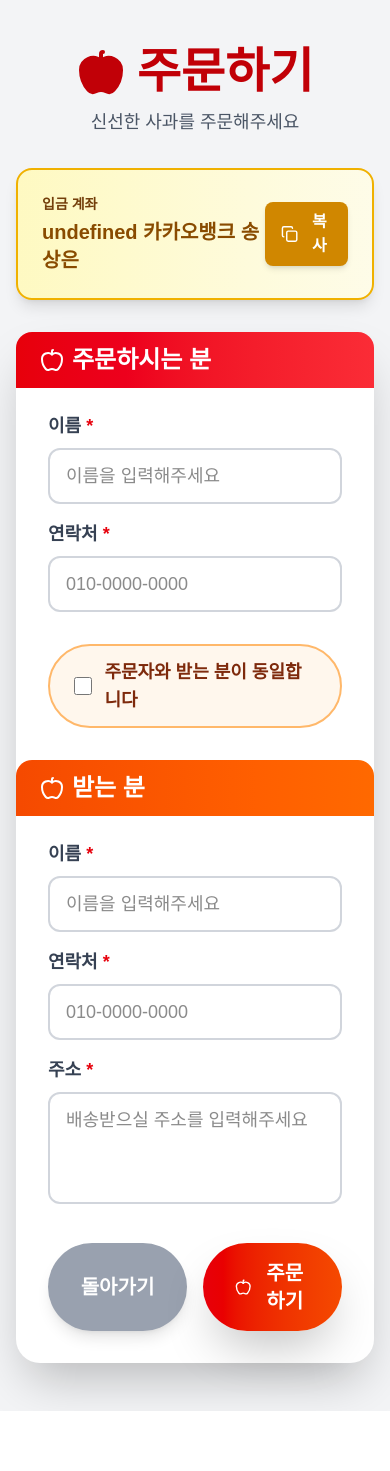
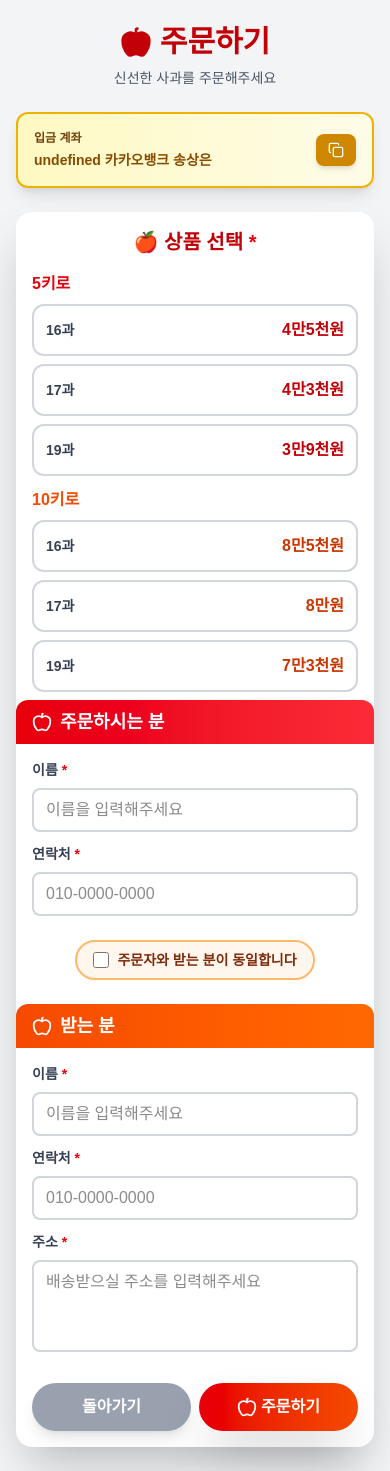
Before and after one commit to yaejin9503/apple-order-system, a Next.js app: page /order in a window 390 px wide. Before the commit the page ends 1411 px from the top, so only its background shows below. Built offline with nearby package versions, Linux system fonts and the light colour scheme.

Commit message:
chore: 스타일 수정 및 상품 추가

```diff
--- a/app/order/page.tsx
+++ b/app/order/page.tsx
@@ -8,6 +8,7 @@ export default function OrderPage() {
   const router = useRouter();
   const [isSameAsOrderer, setIsSameAsOrderer] = useState(false);
   const [copied, setCopied] = useState(false);
+  const [selectedProduct, setSelectedProduct] = useState<string>("");
   const [formData, setFormData] = useState({
     ordererName: "",
     ordererPhone: "",
@@ -61,14 +62,27 @@ export default function OrderPage() {
   const handleSubmit = async (e: React.FormEvent) => {
     e.preventDefault();
 
+    if (!selectedProduct) {
+      alert("상품을 선택해주세요!");
+      return;
+    }
+
+    // 상품 정보 파싱 (예: "5키로 16과 (4만5천원)" -> 각 부분 분리)
+    const productInfo = selectedProduct.match(
+      /(\d+키로)\s+(\d+과)\s+\(([^)]+)\)/
+    );
+    const weight = productInfo ? productInfo[1] : "";
+    const count = productInfo ? productInfo[2] : "";
+    const price = productInfo ? productInfo[3] : "";
+
     let message = "";
 
     if (isSameAsOrderer) {
       // 주문자와 받는 분이 동일한 경우
-      message = `[사과 주문 접수]\n주문자: ${formData.ordererName}\n연락처: ${formData.ordererPhone}\n주소: ${formData.address}`;
+      message = `[사과 주문 접수]\n상품: ${weight} ${count}\n가격: ${price}\n\n주문자: ${formData.ordererName}\n연락처: ${formData.ordererPhone}\n주소: ${formData.address}`;
     } else {
       // 주문자와 받는 분이 다른 경우
-      message = `[사과 주문 접수]\n주문자: ${formData.ordererName}\n주문자 연락처: ${formData.ordererPhone}\n\n받는 분: ${formData.receiverName}\n받는 분 연락처: ${formData.receiverPhone}\n주소: ${formData.address}`;
+      message = `[사과 주문 접수]\n상품: ${weight} ${count}\n가격: ${price}\n\n주문자: ${formData.ordererName}\n주문자 연락처: ${formData.ordererPhone}\n\n받는 분: ${formData.receiverName}\n받는 분 연락처: ${formData.receiverPhone}\n주소: ${formData.address}`;
     }
 
     const songPhone = process.env.NEXT_PUBLIC_SONG_PHONE || "";
@@ -88,45 +102,46 @@ export default function OrderPage() {
 
   return (
     <div
-      className="min-h-screen bg-gray-100 py-12 px-4"
+      className="min-h-screen bg-gray-100 py-6 sm:py-8 md:py-12 px-4"
       style={{ fontFamily: "'Noto Sans KR', sans-serif" }}
     >
       <div className="max-w-3xl mx-auto">
         {/* Header */}
-        <div className="text-center mb-8">
-          <h1 className="text-5xl font-black text-red-700 mb-3 flex items-center justify-center gap-3">
-            <Apple className="w-12 h-12 fill-current" />
+        <div className="text-center mb-6 sm:mb-8">
+          <h1 className="text-3xl sm:text-4xl md:text-5xl font-black text-red-700 mb-2 sm:mb-3 flex items-center justify-center gap-2 sm:gap-3">
+            <Apple className="w-8 h-8 sm:w-10 sm:h-10 md:w-12 md:h-12 fill-current" />
             주문하기
           </h1>
-          <p className="text-gray-600 text-lg font-medium">
+          <p className="text-sm sm:text-base md:text-lg text-gray-600 font-medium">
             신선한 사과를 주문해주세요
           </p>
         </div>
 
         {/* Account Info */}
-        <div className="bg-gradient-to-r from-yellow-100 to-yellow-50 border-2 border-yellow-500 rounded-2xl p-6 mb-8 shadow-lg">
-          <div className="flex items-center justify-between">
-            <div>
-              <p className="text-yellow-900 text-sm font-bold mb-1">
+        <div className="bg-gradient-to-r from-yellow-100 to-yellow-50 border-2 border-yellow-500 rounded-xl sm:rounded-2xl p-4 sm:p-6 mb-6 sm:mb-8 shadow-lg">
+          <div className="flex items-center justify-between gap-2">
+            <div className="flex-1 min-w-0">
+              <p className="text-yellow-900 text-xs sm:text-sm font-bold mb-1">
                 입금 계좌
               </p>
-              <p className="text-yellow-800 text-xl font-bold">
+              <p className="text-yellow-800 text-sm sm:text-base md:text-xl font-bold break-all">
                 {accountNumber}
               </p>
             </div>
             <button
               onClick={handleCopy}
-              className="bg-yellow-600 hover:bg-yellow-700 text-white px-4 py-2 rounded-lg font-bold transition-all duration-200 hover:scale-105 active:scale-95 flex items-center gap-2 shadow-md"
+              className="bg-yellow-600 hover:bg-yellow-700 text-white px-3 py-2 sm:px-4 sm:py-2 rounded-lg text-sm sm:text-base font-bold transition-all duration-200 hover:scale-105 active:scale-95 flex items-center gap-1 sm:gap-2 shadow-md shrink-0"
             >
               {copied ? (
                 <>
-                  <Check className="w-5 h-5" />
-                  복사됨!
+                  <Check className="w-4 h-4 sm:w-5 sm:h-5" />
+                  <span className="hidden sm:inline">복사됨!</span>
+                  <span className="sm:hidden">✓</span>
                 </>
               ) : (
                 <>
-                  <Copy className="w-5 h-5" />
-                  복사
+                  <Copy className="w-4 h-4 sm:w-5 sm:h-5" />
+                  <span className="hidden sm:inline">복사</span>
                 </>
               )}
             </button>
@@ -136,20 +151,103 @@ export default function OrderPage() {
         {/* Order Form */}
         <form
           onSubmit={handleSubmit}
-          className="bg-white rounded-3xl shadow-2xl p-8"
+          className="bg-white rounded-2xl sm:rounded-3xl shadow-2xl p-4 sm:p-6 md:p-8"
         >
+          {/* 상품 선택 */}
+          <div className="mb-6 sm:mb-8">
+            <h2 className="text-xl sm:text-2xl md:text-3xl font-black text-red-700 mb-4 sm:mb-6 text-center">
+              🍎 상품 선택 <span className="text-red-600">*</span>
+            </h2>
+
+            <div className="grid grid-cols-1 sm:grid-cols-2 gap-3 sm:gap-4">
+              {/* 5kg 상품들 */}
+              <div className="space-y-2 sm:space-y-3">
+                <h3 className="text-base sm:text-lg font-bold text-red-600 mb-2">
+                  5키로
+                </h3>
+                {[
+                  { label: "16과", price: "4만5천원" },
+                  { label: "17과", price: "4만3천원" },
+                  { label: "19과", price: "3만9천원" },
+                ].map((product) => (
+                  <button
+                    key={`5kg-${product.label}`}
+                    type="button"
+                    onClick={() =>
+                      setSelectedProduct(
+                        `5키로 ${product.label} (${product.price})`
+                      )
+                    }
+                    className={`w-full p-3 sm:p-4 rounded-xl border-2 transition-all duration-200 ${
+                      selectedProduct ===
+                      `5키로 ${product.label} (${product.price})`
+                        ? "border-red-600 bg-red-50 shadow-lg scale-105"
+                        : "border-gray-300 bg-white hover:border-red-400 hover:bg-red-50"
+                    }`}
+                  >
+                    <div className="flex justify-between items-center">
+                      <span className="text-sm sm:text-base font-bold text-gray-700">
+                        {product.label}
+                      </span>
+                      <span className="text-base sm:text-lg font-bold text-red-700">
+                        {product.price}
+                      </span>
+                    </div>
+                  </button>
+                ))}
+              </div>
+
+              {/* 10kg 상품들 */}
+              <div className="space-y-2 sm:space-y-3">
+                <h3 className="text-base sm:text-lg font-bold text-orange-600 mb-2">
+                  10키로
+                </h3>
+                {[
+                  { label: "16과", price: "8만5천원" },
+                  { label: "17과", price: "8만원" },
+                  { label: "19과", price: "7만3천원" },
+                ].map((product) => (
+                  <button
+                    key={`10kg-${product.label}`}
+                    type="button"
+                    onClick={() =>
+                      setSelectedProduct(
+                        `10키로 ${product.label} (${product.price})`
+                      )
+                    }
+                    className={`w-full p-3 sm:p-4 rounded-xl border-2 transition-all duration-200 ${
+                      selectedProduct ===
+                      `10키로 ${product.label} (${product.price})`
+                        ? "border-orange-600 bg-orange-50 shadow-lg scale-105"
+                        : "border-gray-300 bg-white hover:border-orange-400 hover:bg-orange-50"
+                    }`}
+                  >
+                    <div className="flex justify-between items-center">
+                      <span className="text-sm sm:text-base font-bold text-gray-700">
+                        {product.label}
+                      </span>
+                      <span className="text-base sm:text-lg font-bold text-orange-700">
+                        {product.price}
+                      </span>
+                    </div>
+                  </button>
+                ))}
+              </div>
+            </div>
+          </div>
+
           {/* 주문하시는 분 */}
-          <div className="mb-8">
-            <div className="bg-gradient-to-r from-red-600 to-red-500 text-white px-6 py-3 rounded-t-2xl -mx-8 -mt-8 mb-6">
-              <h2 className="text-2xl font-bold flex items-center gap-2">
-                <Apple className="w-6 h-6" />
+          <div className="mb-6 sm:mb-8">
+            <div className="bg-gradient-to-r from-red-600 to-red-500 text-white px-4 py-2 sm:px-6 sm:py-3 rounded-t-xl sm:rounded-t-2xl -mx-4 sm:-mx-6 md:-mx-8 -mt-4 sm:-mt-6 md:-mt-8 mb-4 sm:mb-6">
+              <h2 className="text-lg sm:text-xl md:text-2xl font-bold flex items-center gap-2">
+                <Apple className="w-5 h-5 sm:w-6 sm:h-6" />
                 주문하시는 분
               </h2>
             </div>
 
-            <div className="space-y-4">
+            <div className="space-y-3 sm:space-y-4">
               <div>
-                <label className="block text-gray-700 font-bold mb-2 text-lg">
+                <label className="block text-gray-700 font-bold mb-2 text-sm sm:text-base md:text-lg">
                   이름 <span className="text-red-600">*</span>
                 </label>
                 <input
@@ -159,13 +257,13 @@ export default function OrderPage() {
                   onChange={(e) =>
                     handleOrdererChange("ordererName", e.target.value)
                   }
-                  className="w-full px-4 py-3 border-2 border-gray-300 rounded-xl focus:border-red-500 focus:outline-none transition-colors text-lg"
+                  className="w-full px-3 py-2 sm:px-4 sm:py-3 border-2 border-gray-300 rounded-lg sm:rounded-xl focus:border-red-500 focus:outline-none transition-colors text-base sm:text-lg"
                   placeholder="이름을 입력해주세요"
                 />
               </div>
 
               <div>
-                <label className="block text-gray-700 font-bold mb-2 text-lg">
+                <label className="block text-gray-700 font-bold mb-2 text-sm sm:text-base md:text-lg">
                   연락처 <span className="text-red-600">*</span>
                 </label>
                 <input
@@ -175,7 +273,7 @@ export default function OrderPage() {
                   onChange={(e) =>
                     handleOrdererChange("ordererPhone", e.target.value)
                   }
-                  className="w-full px-4 py-3 border-2 border-gray-300 rounded-xl focus:border-red-500 focus:outline-none transition-colors text-lg"
+                  className="w-full px-3 py-2 sm:px-4 sm:py-3 border-2 border-gray-300 rounded-lg sm:rounded-xl focus:border-red-500 focus:outline-none transition-colors text-base sm:text-lg"
                   placeholder="010-0000-0000"
                 />
               </div>
@@ -183,32 +281,32 @@ export default function OrderPage() {
           </div>
 
           {/* 동일 체크박스 */}
-          <div className="mb-8 flex items-center justify-center">
-            <label className="flex items-center gap-3 cursor-pointer bg-orange-50 px-6 py-3 rounded-full border-2 border-orange-300 hover:bg-orange-100 transition-colors">
+          <div className="mb-6 sm:mb-8 flex items-center justify-center">
+            <label className="flex items-center gap-2 sm:gap-3 cursor-pointer bg-orange-50 px-4 py-2 sm:px-6 sm:py-3 rounded-full border-2 border-orange-300 hover:bg-orange-100 transition-colors">
               <input
                 type="checkbox"
                 checked={isSameAsOrderer}
                 onChange={(e) => handleSameAsOrderer(e.target.checked)}
-                className="w-5 h-5 text-orange-600 rounded focus:ring-orange-500"
+                className="w-4 h-4 sm:w-5 sm:h-5 text-orange-600 rounded focus:ring-orange-500"
               />
-              <span className="text-orange-900 font-bold text-lg">
+              <span className="text-orange-900 font-bold text-sm sm:text-base md:text-lg">
                 주문자와 받는 분이 동일합니다
               </span>
             </label>
           </div>
 
           {/* 받는 분 */}
-          <div className="mb-8">
-            <div className="bg-gradient-to-r from-orange-600 to-orange-500 text-white px-6 py-3 rounded-t-2xl -mx-8 mb-6">
-              <h2 className="text-2xl font-bold flex items-center gap-2">
-                <Apple className="w-6 h-6" />
+          <div className="mb-6 sm:mb-8">
+            <div className="bg-gradient-to-r from-orange-600 to-orange-500 text-white px-4 py-2 sm:px-6 sm:py-3 rounded-t-xl sm:rounded-t-2xl -mx-4 sm:-mx-6 md:-mx-8 mb-4 sm:mb-6">
+              <h2 className="text-lg sm:text-xl md:text-2xl font-bold flex items-center gap-2">
+                <Apple className="w-5 h-5 sm:w-6 sm:h-6" />
                 받는 분
               </h2>
             </div>
 
-            <div className="space-y-4">
+            <div className="space-y-3 sm:space-y-4">
               <div>
-                <label className="block text-gray-700 font-bold mb-2 text-lg">
+                <label className="block text-gray-700 font-bold mb-2 text-sm sm:text-base md:text-lg">
                   이름 <span className="text-red-600">*</span>
                 </label>
                 <input
@@ -219,13 +317,13 @@ export default function OrderPage() {
                     setFormData({ ...formData, receiverName: e.target.value })
                   }
                   disabled={isSameAsOrderer}
-                  className="w-full px-4 py-3 border-2 border-gray-300 rounded-xl focus:border-orange-500 focus:outline-none transition-colors text-lg disabled:bg-gray-100 disabled:cursor-not-allowed"
+                  className="w-full px-3 py-2 sm:px-4 sm:py-3 border-2 border-gray-300 rounded-lg sm:rounded-xl focus:border-orange-500 focus:outline-none transition-colors text-base sm:text-lg disabled:bg-gray-100 disabled:cursor-not-allowed"
                   placeholder="이름을 입력해주세요"
                 />
               </div>
 
               <div>
-                <label className="block text-gray-700 font-bold mb-2 text-lg">
+                <label className="block text-gray-700 font-bold mb-2 text-sm sm:text-base md:text-lg">
                   연락처 <span className="text-red-600">*</span>
                 </label>
                 <input
@@ -236,13 +334,13 @@ export default function OrderPage() {
                     setFormData({ ...formData, receiverPhone: e.target.value })
                   }
                   disabled={isSameAsOrderer}
-                  className="w-full px-4 py-3 border-2 border-gray-300 rounded-xl focus:border-orange-500 focus:outline-none transition-colors text-lg disabled:bg-gray-100 disabled:cursor-not-allowed"
+                  className="w-full px-3 py-2 sm:px-4 sm:py-3 border-2 border-gray-300 rounded-lg sm:rounded-xl focus:border-orange-500 focus:outline-none transition-colors text-base sm:text-lg disabled:bg-gray-100 disabled:cursor-not-allowed"
                   placeholder="010-0000-0000"
                 />
               </div>
 
               <div>
-                <label className="block text-gray-700 font-bold mb-2 text-lg">
+                <label className="block text-gray-700 font-bold mb-2 text-sm sm:text-base md:text-lg">
                   주소 <span className="text-red-600">*</span>
                 </label>
                 <textarea
@@ -252,7 +350,7 @@ export default function OrderPage() {
                     setFormData({ ...formData, address: e.target.value })
                   }
                   rows={3}
-                  className="w-full px-4 py-3 border-2 border-gray-300 rounded-xl focus:border-orange-500 focus:outline-none transition-colors text-lg resize-none"
+                  className="w-full px-3 py-2 sm:px-4 sm:py-3 border-2 border-gray-300 rounded-lg sm:rounded-xl focus:border-orange-500 focus:outline-none transition-colors text-base sm:text-lg resize-none"
                   placeholder="배송받으실 주소를 입력해주세요"
                 />
               </div>
@@ -260,24 +358,24 @@ export default function OrderPage() {
           </div>
 
           {/* Submit Button */}
-          <div className="flex gap-4">
+          <div className="flex gap-2 sm:gap-4">
             <button
               type="button"
               onClick={() => window.history.back()}
-              className="flex-1 bg-gray-400 hover:bg-gray-500 text-white px-8 py-4 rounded-full text-xl font-bold transition-all duration-300 hover:scale-105 active:scale-95 shadow-lg"
+              className="flex-1 bg-gray-400 hover:bg-gray-500 text-white px-4 py-3 sm:px-6 sm:py-4 md:px-8 rounded-full text-base sm:text-lg md:text-xl font-bold transition-all duration-300 hover:scale-105 active:scale-95 shadow-lg"
             >
               돌아가기
             </button>
             <button
               type="submit"
-              className="flex-1 group relative bg-gradient-to-r from-red-600 to-orange-600 text-white px-8 py-4 rounded-full text-xl font-bold shadow-2xl hover:shadow-red-500/50 transition-all duration-300 hover:scale-105 active:scale-95 overflow-hidden"
+              className="flex-1 group relative bg-gradient-to-r from-red-600 to-orange-600 text-white px-4 py-3 sm:px-6 sm:py-4 md:px-8 rounded-full text-base sm:text-lg md:text-xl font-bold shadow-2xl hover:shadow-red-500/50 transition-all duration-300 hover:scale-105 active:scale-95 overflow-hidden"
             >
               {/* Animated Background */}
               <div className="absolute inset-0 bg-gradient-to-r from-orange-600 to-red-600 opacity-0 group-hover:opacity-100 transition-opacity duration-300"></div>
 
               {/* Button Content */}
-              <span className="relative flex items-center justify-center gap-2">
-                <Apple className="w-6 h-6 group-hover:rotate-12 transition-transform duration-300" />
+              <span className="relative flex items-center justify-center gap-1 sm:gap-2">
+                <Apple className="w-5 h-5 sm:w-6 sm:h-6 group-hover:rotate-12 transition-transform duration-300" />
                 주문하기
               </span>
 
```
Also changed, not shown: app/page.tsx (+46 -40 lines).
